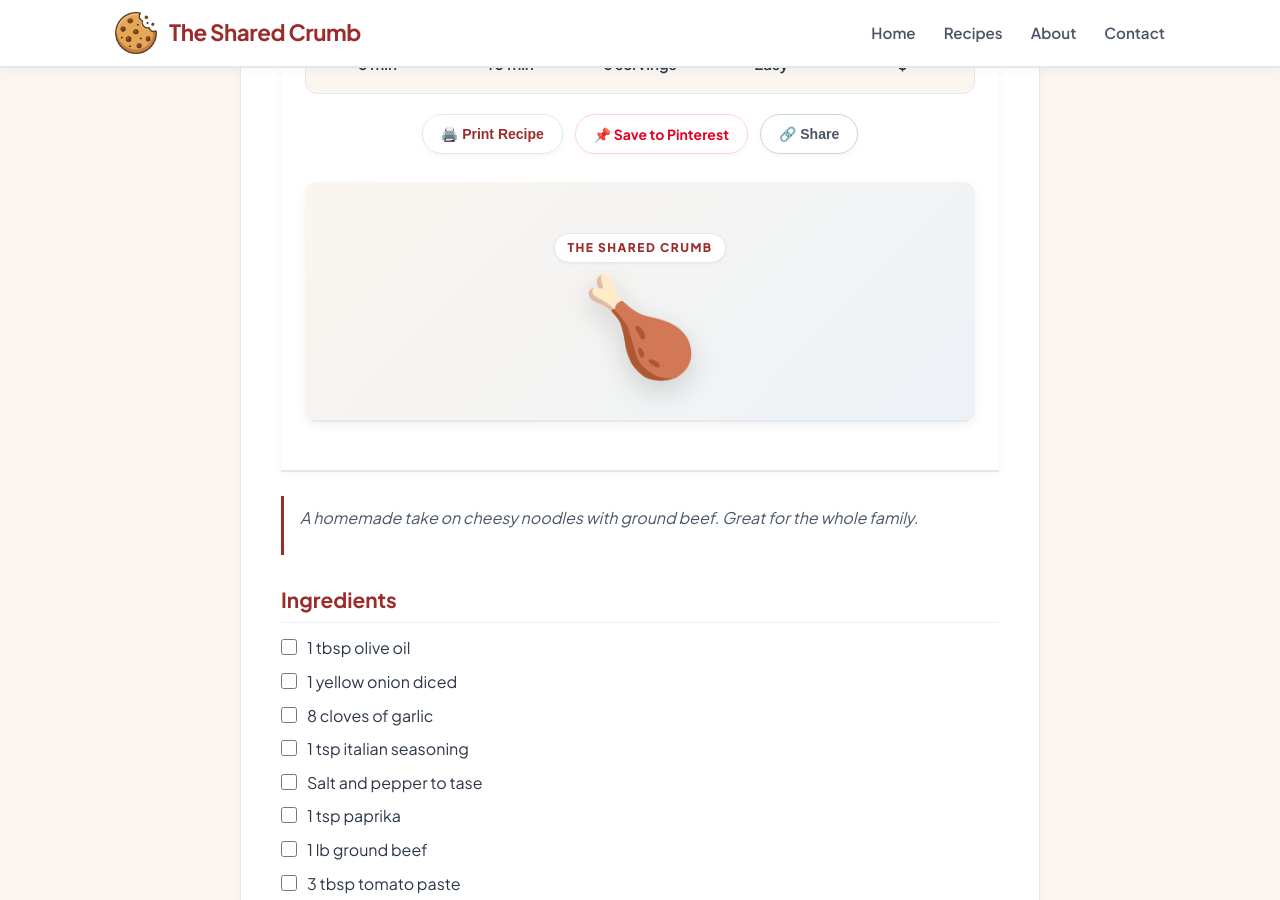
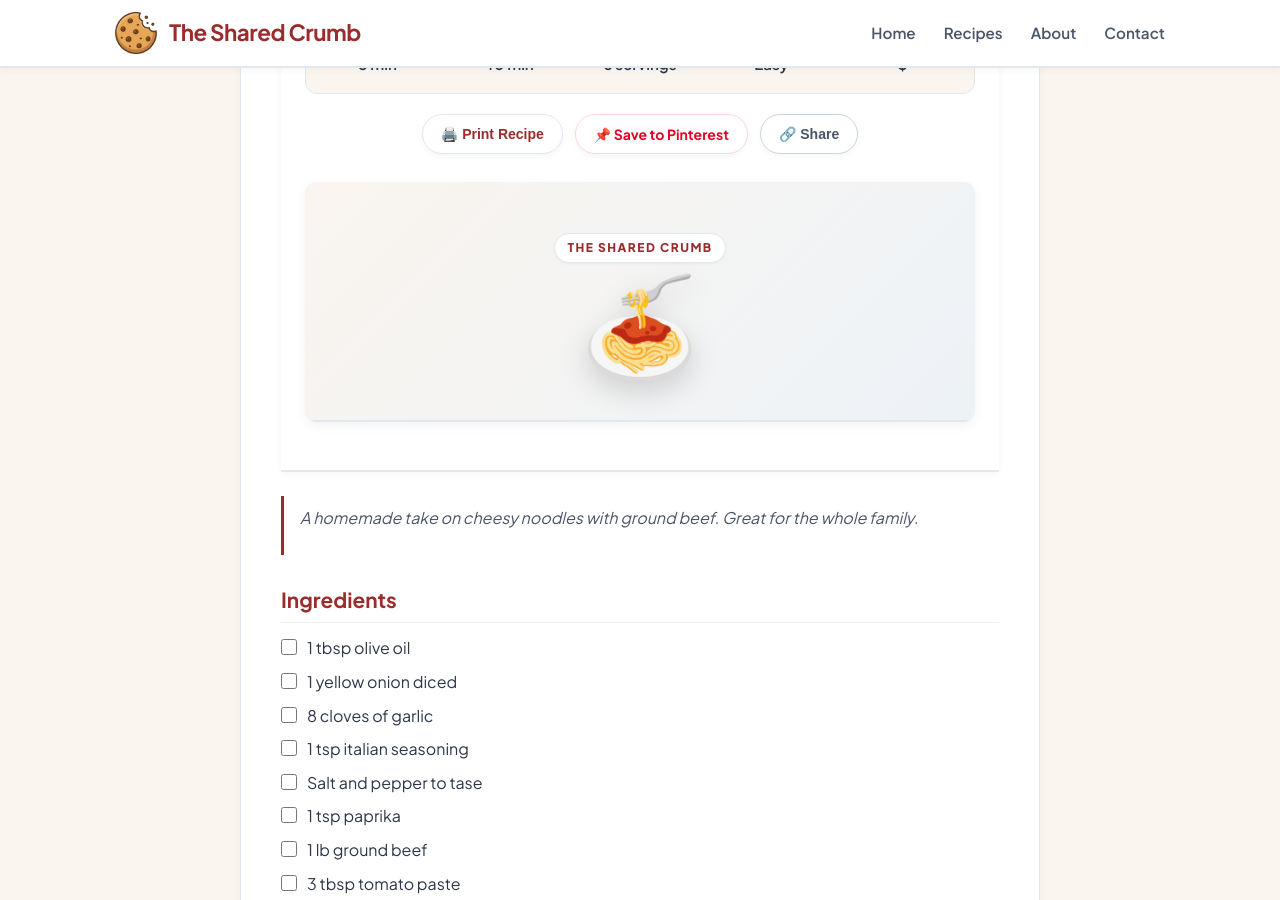
Before and after one commit to TheSharedCrumb/TheSharedCrumb, a Jekyll site: the page built from _recipes/Pasta_CreamyBeefShells.md, in a window 1280 px wide and 900 px high, scrolled down 358 px. Built offline with Jekyll 4.4.1, drawn with Linux system fonts in a browser that asks for light colours.

Commit message:
Change recipe icon to pasta
Updated icon from '🍗' to '🍝' for the Creamy Beef and Shells recipe.

```diff
--- a/_recipes/Noodles_CreamyBeefShells.md
+++ b/_recipes/Pasta_CreamyBeefShells.md
@@ -1,7 +1,7 @@
 ---
 layout: recipe
 title: "Creamy Beef and Shells"
-icon: "🍗"
+icon: "🍝"
 description: "A homemade take on cheesy noodles with ground beef. Great for the whole family."
 category: [One Pan, Beef, Dinner]
 prep_time: "5 min"
```
